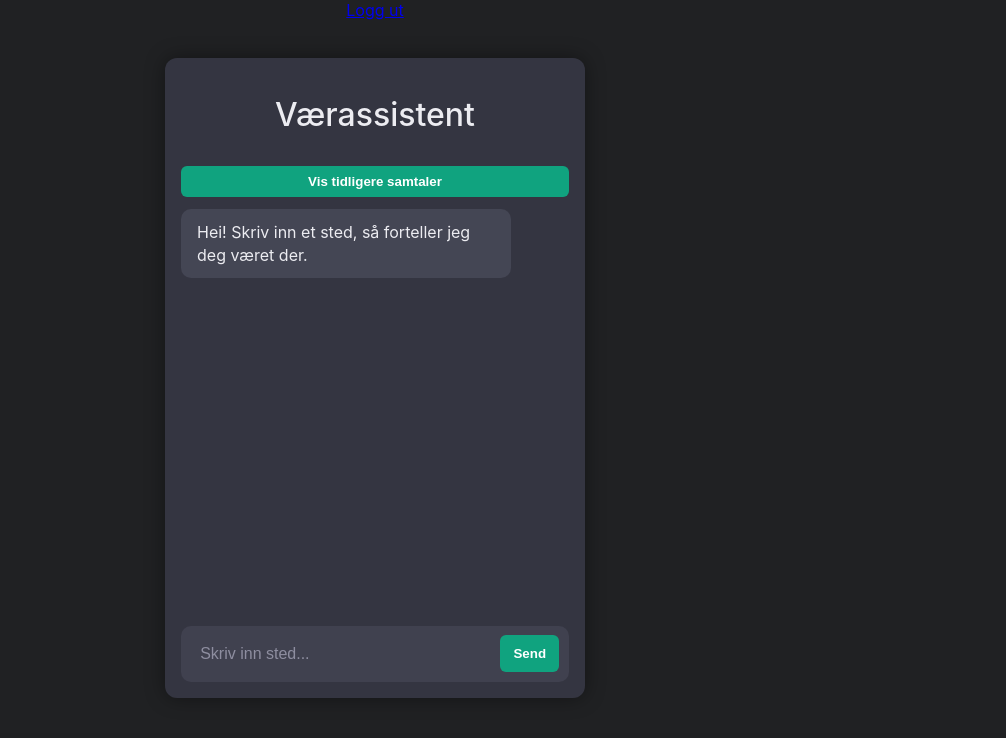
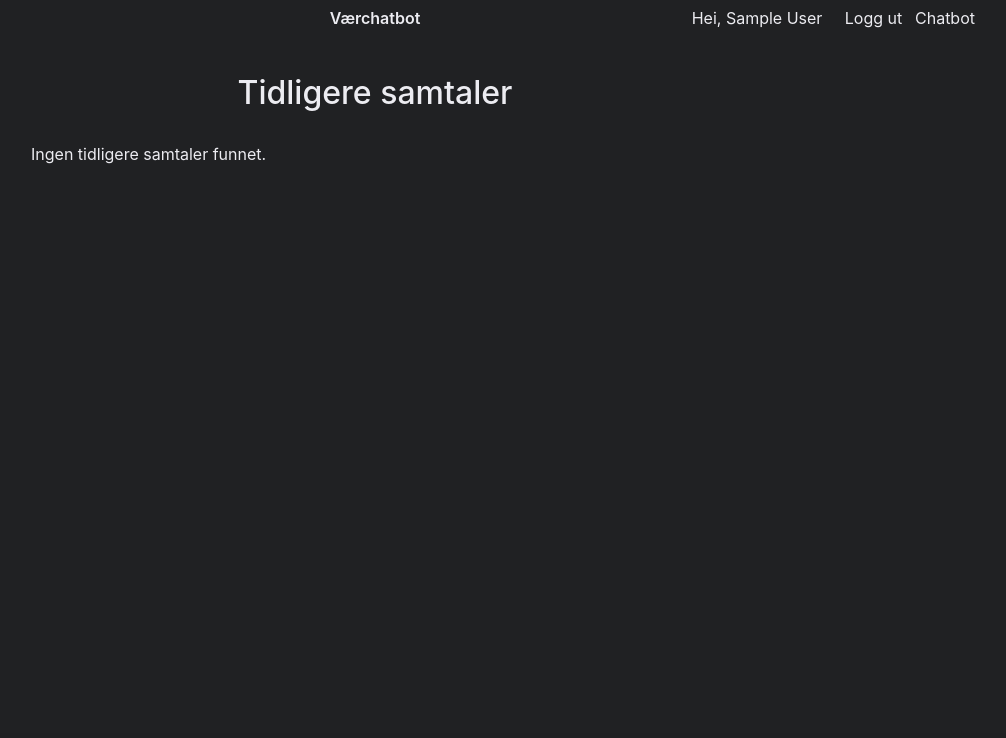
Before and after one commit to Odalopheim/PHP-Prosjekt, a PHP site: page /index.php?page=history in a window 1280 px wide. Shown: the top 738 px of the page, without its empty margins (265-1271 px from the left). Run offline with PHP 8.4, Linux system fonts and the light colour scheme; the visitor is signed in with stand-in values (Sample User, id 1); data that the repository does not hold is empty; some libraries are stand-ins or nearby versions.

Commit message:
lagt til en header og at man kan se tidligere samtaler

```diff
--- a/public/css/style.css
+++ b/public/css/style.css
@@ -148,3 +148,64 @@
     .auth-box label { display: block; margin-bottom: 0.6em; }
     .auth-box input { width: 100%; padding: 0.5em; border-radius: 6px; border: 1px solid #2f2f36; background: transparent; color: #fff; }
     .auth-box .error { background: #7a2b2b; color: #fff; padding: 0.6em; border-radius: 6px; margin-bottom: 0.8em; }
+
+/* Header styles (moved from inline styles in header.php) */
+.site-header {
+  width: 100%;
+  box-sizing: border-box;
+  padding: 0.5rem 1rem;
+}
+.site-header__inner {
+  max-width: 1200px;
+  margin: 0 auto;
+  display: flex;
+  align-items: center;
+  justify-content: flex-start;
+  gap: 1rem;
+  position: relative;
+}
+.site-brand {
+  color: inherit;
+  text-decoration: none;
+  font-weight: 600;
+  /* Sentrer brand visuelt i header */
+  position: absolute;
+  left: 50%;
+  transform: translateX(-50%);
+}
+.site-nav {
+  display: flex;
+  align-items: center;
+  margin-left: auto; /* plasser nav til høyre */
+}
+.site-nav__link {
+  color: inherit;
+  text-decoration: none;
+  margin-left: 0.8rem;
+}
+
+@media (max-width: 600px) {
+  /* På smale skjermer: gjør brand og nav flytende (ingen absolutt posisjon) */
+  .site-header__inner { padding-left: 0.5rem; padding-right: 0.5rem; }
+  .site-brand { position: static; transform: none; margin: 0 auto; }
+  .site-nav { margin-left: 0; margin-top: 0.4rem; }
+  .site-nav__link { margin-left: 0.5rem; }
+}
+
+/* Utility button class for links that should look like real buttons */
+.button {
+  background: #10A37F;
+  color: white !important;
+  border: none;
+  padding: 0.6em 1em;
+  border-radius: 6px;
+  cursor: pointer;
+  transition: 0.2s;
+  font-weight: bold;
+  display: inline-block;
+  text-align: center;
+  text-decoration: none;
+}
+.button:hover {
+  background: #0d8c6c;
+}
--- a/public/index.php
+++ b/public/index.php
@@ -9,8 +9,8 @@ define('BASE_URL', $scriptDir);
 // Hvitliste over sider som har egne kontrollere
 $controllerPages = ['chatbot', 'auth'];
 
-// Hvitliste over statiske visninger
-$viewPages = ['login', 'register', 'chatbot'];
+// Liste over statiske visninger
+$viewPages = ['login', 'register', 'chatbot', 'history'];
 
 // Bestem hvilken side som skal lastes
 $page = 'chatbot';
--- a/views/chatbot.php
+++ b/views/chatbot.php
@@ -9,6 +9,8 @@ if (empty($_SESSION['user_id'])) {
   exit;
 }
 
+include_once __DIR__ . '/header.php';
+
 // require ChatBot fra controllers-mappen (én nivå opp fra views)
 require_once __DIR__ . '/../controllers/ChatBot.php';
 $bot = new ChatBot();
@@ -17,22 +19,14 @@ $input = $_GET['sted'] ?? '';
 $response = $input ? $bot->respond($input) : "Hei! Skriv inn et sted, så forteller jeg deg været der.";
 $conversations = Conversation::getAllMessages();
 ?>
-<!DOCTYPE html>
-<html lang="no">
-<head>
-  <meta charset="UTF-8">
-  <title>Værassistent</title>
-  <link rel="stylesheet" href="<?= \htmlspecialchars($base) ?>/css/style.css">
-</head>
-<body>
-  <a href="<?= \htmlspecialchars($base) ?>/auth.php?action=logout" class="logout-btn">Logg ut</a>
+
 
   <div class="chat">
     <h1>Værassistent</h1>
       <div class="messages">
 
-  <!-- Knapp for å vise/skjule tidligere samtaler -->
-  <button id="showPrev" type="button" onclick="toggleMessages()">Vis tidligere samtaler</button>
+  <!-- Knapp som går til historikk-siden -->
+  <a id="showPrev" class="button" href="<?= htmlspecialchars($base) ?>/index.php?page=history">Vis tidligere samtaler</a>
 
   <!-- Tidligere samtaler ligger skjult til knappen trykkes -->
   <div id="previous" style="display:none; margin-top: 10px;">
--- /dev/null
+++ b/views/header.php
@@ -0,0 +1,43 @@
+<?php
+// Start session hvis den ikke allerede er aktiv
+if (session_status() !== PHP_SESSION_ACTIVE) {
+    @session_start();
+}
+
+// Definer base-URL
+$base = defined('BASE_URL') ? BASE_URL : '/php/PHP-Prosjekt/public';
+
+// Hjelpevariabler
+$isLoggedIn = !empty($_SESSION['user_id']);
+$userName = htmlspecialchars($_SESSION['user_name'] ?? 'bruker');
+$currentPage = $_GET['page'] ?? '';
+?>
+<!DOCTYPE html>
+<html lang="no">
+<head>
+  <meta charset="utf-8">
+  <meta name="viewport" content="width=device-width,initial-scale=1">
+  <title>Værassistent</title>
+  <link rel="stylesheet" href="<?= htmlspecialchars($base) ?>/css/style.css">
+</head>
+<body>
+  <header class="site-header">
+    <div class="site-header__inner">
+      <a class="site-brand" href="<?= htmlspecialchars($base) ?>/index.php?page=chatbot">Værchatbot</a>
+      <nav class="site-nav">
+        <!-- sjekker om man er loggd in etter hvilken header man skal få -->
+        <?php if ($isLoggedIn): ?>
+          <span style="margin-right:0.6rem;">Hei, <?= $userName ?></span>
+          <a class="site-nav__link" href="<?= htmlspecialchars($base) ?>/auth.php?action=logout">Logg ut</a>
+          <a class="site-nav__link" href="<?= htmlspecialchars($base) ?>/index.php?page=<?= $currentPage === 'history' ? 'chatbot' : 'history' ?>">
+            <!-- sjekker om man er på history-siden for å bytte link-text -->
+            <?= $currentPage === 'history' ? 'Chatbot' : 'Historie' ?>
+          </a>
+        <!-- Hvis man ikke er logget inn er dette heaaderen -->
+        <?php else: ?>
+          <a class="site-nav__link" href="<?= htmlspecialchars($base) ?>/index.php?page=login">Logg inn</a>
+          <a class="site-nav__link" href="<?= htmlspecialchars($base) ?>/index.php?page=register">Registrer</a>
+        <?php endif; ?>
+      </nav>
+    </div>
+  </header>
--- /dev/null
+++ b/views/history.php
@@ -0,0 +1,42 @@
+<?php
+// Vis tidligere samtaler
+// Sjekk session og hent meldinger fra modellen før output
+if (session_status() !== PHP_SESSION_ACTIVE) {
+    session_start();
+}
+
+$base = defined('BASE_URL') ? BASE_URL : rtrim(str_replace('\\', '/', dirname($_SERVER['SCRIPT_NAME'])), '/');
+
+// Hvis ikke innlogget: send til login-side via front controller
+if (empty($_SESSION['user_id'])) {
+    header('Location: ' . $base . '/index.php?page=login');
+    exit;
+}
+
+require_once __DIR__ . '/../models/Conversation.php';
+$conversations = Conversation::getAllMessages();
+?>
+<?php include_once __DIR__ . '/header.php'; ?>
+
+  <main style="width:100%;max-width:720px;margin:1rem auto;padding:0 1rem;box-sizing:border-box;">
+    <h1>Tidligere samtaler</h1>
+    <?php if (empty($conversations)): ?>
+      <p>Ingen tidligere samtaler funnet.</p>
+    <?php else: ?>
+      <div class="messages-list">
+        <?php foreach ($conversations as $conv): ?>
+          <div class="history-item" style="margin-bottom:1rem;padding:0.8rem;background:#2e2f36;border-radius:8px;">
+            <div style="font-size:0.85rem;color:#bdbdc3;margin-bottom:0.5rem;"><?= htmlspecialchars(date('Y-m-d H:i', strtotime($conv['created_at'] ?? 'now'))) ?></div>
+            <div style="margin-bottom:0.5rem;"><strong>Spørsmål:</strong>
+              <div class="msg user" style="display:inline-block;margin-top:0.3rem;"><?= htmlspecialchars($conv['user_input']) ?></div>
+            </div>
+            <div><strong>Svar:</strong>
+              <div class="msg bot" style="display:inline-block;margin-top:0.3rem;"><?= htmlspecialchars($conv['bot_response']) ?></div>
+            </div>
+          </div>
+        <?php endforeach; ?>
+      </div>
+    <?php endif; ?>
+  </main>
+
+<?php include_once __DIR__ . '/footer.php'; ?>
```
Also changed, not shown: views/login.php (+1 -8 lines), views/register.php (+1 -8 lines), 1 other file.
